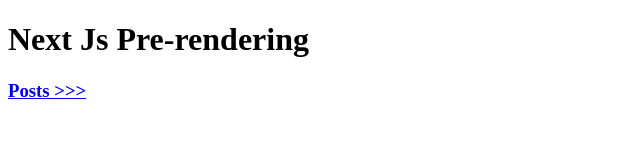
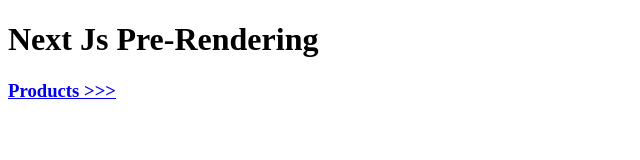
Before and after one commit to Eyshcharya/NextJs, a Next.js app in the folder Pre-Rendering/ssr/: page / in a window 1280 px wide. Shown: the top 160 px of the page, without its empty margins (0-640 px from the left). Built offline with nearby package versions, Linux system fonts and the light colour scheme.

Commit message:
Refactored the code

```diff
--- a/Pre-Rendering/ssr/pages/index.tsx
+++ b/Pre-Rendering/ssr/pages/index.tsx
@@ -1,13 +1,11 @@
-import { useRouter } from "next/router";
 import Link from "next/link";
 const Home = () => {
-  const router = useRouter();
   return (
     <>
-      <h1>Next Js Pre-rendering</h1>
+      <h1>Next Js Pre-Rendering</h1>
 
-      <Link href={`/posts`}>
-        <h3>{`Posts >>>`} </h3>
+      <Link href={`/products`}>
+        <h3>{`Products >>>`} </h3>
       </Link>
     </>
   );
--- a/Pre-Rendering/ssr/pages/posts/index.tsx
+++ /dev/null
@@ -1,14 +0,0 @@
-import Link from "next/link";
-
-interface PostsProps {
-  posts: Array<any>;
-}
-
-const Posts = ({ posts }: PostsProps) => {
-  return (
-    <>
-      <h1>Lists of Posts</h1>
-    </>
-  );
-};
-export default Posts;
```
